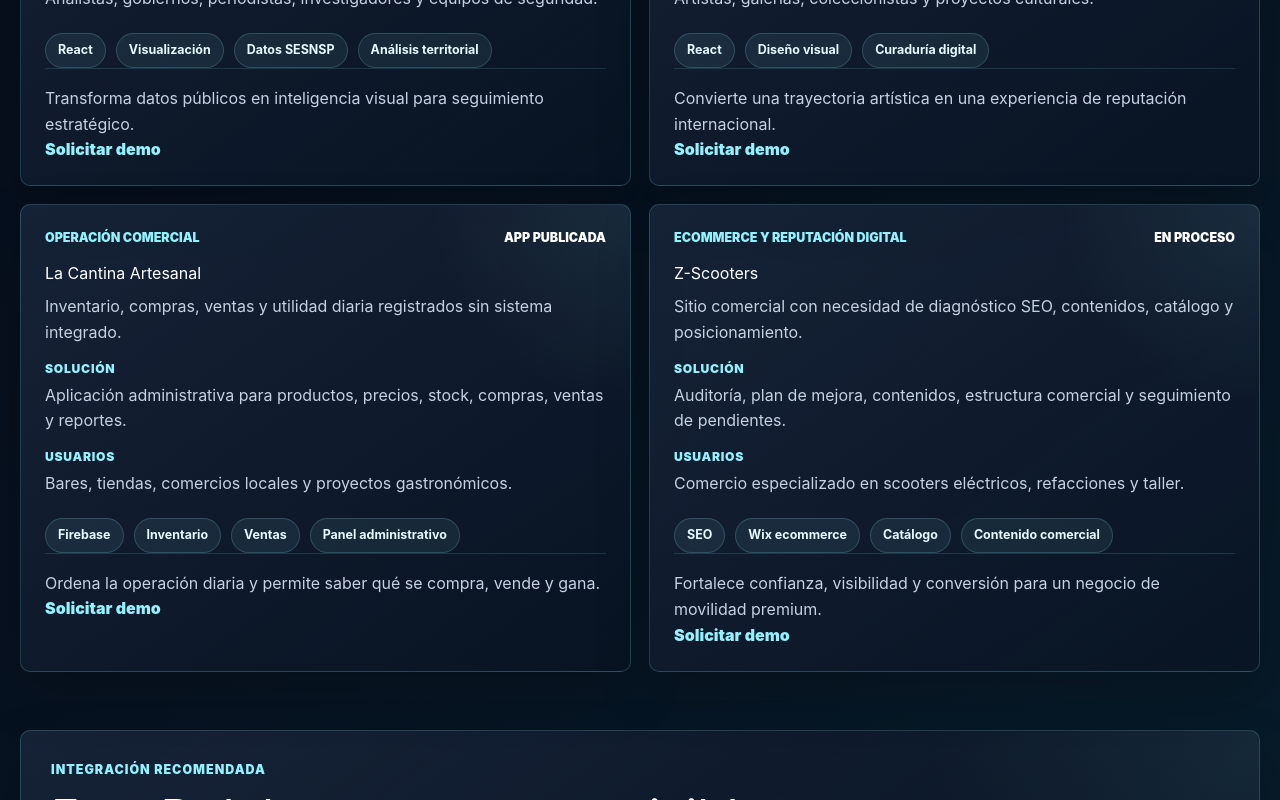
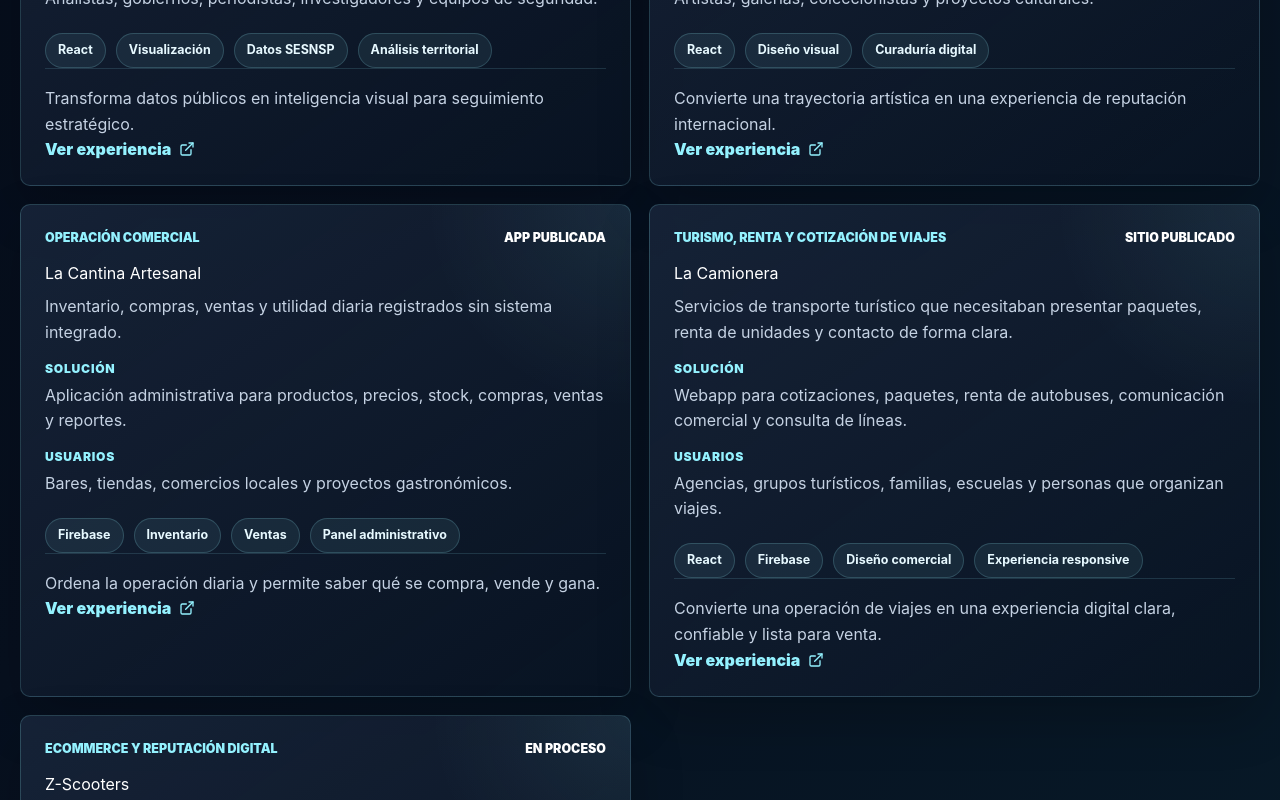
Before and after one commit to AISENSITIVITYSOLUTIONS/nni_official_page, a React (Vite) app: page /productos in a window 1280 px wide. Shown: the part 1940-2740 px from the top of the page. Built offline with nearby package versions, Linux system fonts and the light colour scheme.

Commit message:
Update product cards with live experience links

```diff
--- a/src/pages/Products.jsx
+++ b/src/pages/Products.jsx
@@ -1,5 +1,4 @@
 import { ExternalLink } from 'lucide-react'
-import { Link } from 'react-router-dom'
 
 const products = [
   {
@@ -11,6 +10,7 @@
     users: 'Equipos directivos, consultorías, coordinación académica y grupos de proyecto.',
     status: 'Prototipo conceptual',
     value: 'Reduce pérdida de acuerdos y convierte reuniones en seguimiento accionable.',
+    href: 'https://easymeet-admin.nni.ai/',
   },
   {
     name: 'Cash-ito',
@@ -21,6 +21,7 @@
     users: 'Comercios, talleres, proyectos familiares y microempresas.',
     status: 'Demo funcional',
     value: 'Hace visible el dinero cotidiano y ayuda a decidir con información simple.',
+    href: 'https://cashito2.web.app/home',
   },
   {
     name: 'InQilinos',
@@ -31,6 +32,7 @@
     users: 'Propietarios, administradores y pequeños portafolios inmobiliarios.',
     status: 'Prototipo',
     value: 'Profesionaliza una operación que suele depender de mensajes informales.',
+    href: 'https://inqilinos.nni.ai/introduccion',
   },
   {
     name: 'FaceR',
@@ -41,7 +43,7 @@
     users: 'Instituciones, edificios, eventos, escuelas y espacios con acceso controlado.',
     status: 'Landing publicada',
     value: 'Convierte la entrada institucional en una experiencia inteligente y verificable.',
-    href: 'https://facer-webpage.web.app/',
+    href: 'https://facer.nni.ai/',
   },
   {
     name: 'Delitos-SESNSP',
@@ -52,6 +54,7 @@
     users: 'Analistas, gobiernos, periodistas, investigadores y equipos de seguridad.',
     status: 'Sitio en desarrollo',
     value: 'Transforma datos públicos en inteligencia visual para seguimiento estratégico.',
+    href: 'https://delitos-sesnsp.nni.ai/',
   },
   {
     name: 'Lukas Portfolio',
@@ -62,6 +65,7 @@
     users: 'Artistas, galerías, coleccionistas y proyectos culturales.',
     status: 'Sitio publicado',
     value: 'Convierte una trayectoria artística en una experiencia de reputación internacional.',
+    href: 'https://lukas-beeckman-portfolio.web.app/',
   },
   {
     name: 'La Cantina Artesanal',
@@ -72,6 +76,18 @@
     users: 'Bares, tiendas, comercios locales y proyectos gastronómicos.',
     status: 'App publicada',
     value: 'Ordena la operación diaria y permite saber qué se compra, vende y gana.',
+    href: 'https://la-cantina-artesanal-adm-1d70f.web.app/',
+  },
+  {
+    name: 'La Camionera',
+    category: 'Turismo, renta y cotización de viajes',
+    problem: 'Servicios de transporte turístico que necesitaban presentar paquetes, renta de unidades y contacto de forma clara.',
+    solution: 'Webapp para cotizaciones, paquetes, renta de autobuses, comunicación comercial y consulta de líneas.',
+    tech: ['React', 'Firebase', 'Diseño comercial', 'Experiencia responsive'],
+    users: 'Agencias, grupos turísticos, familias, escuelas y personas que organizan viajes.',
+    status: 'Sitio publicado',
+    value: 'Convierte una operación de viajes en una experiencia digital clara, confiable y lista para venta.',
+    href: 'https://la-camionera.nni.ai/',
   },
   {
     name: 'Z-Scooters',
@@ -82,6 +98,7 @@
     users: 'Comercio especializado en scooters eléctricos, refacciones y taller.',
     status: 'En proceso',
     value: 'Fortalece confianza, visibilidad y conversión para un negocio de movilidad premium.',
+    href: 'https://www.zescootersmx.com/cart-page',
   },
 ]
 
@@ -121,15 +138,9 @@
               ))}
             </div>
             <p className="product-value">{product.value}</p>
-            {product.href ? (
-              <a className="text-link" href={product.href} rel="noreferrer" target="_blank">
-                Ver experiencia <ExternalLink size={16} />
-              </a>
-            ) : (
-              <Link className="text-link" to="/contacto">
-                Solicitar demo
-              </Link>
-            )}
+            <a className="text-link" href={product.href} rel="noreferrer" target="_blank">
+              Ver experiencia <ExternalLink size={16} />
+            </a>
           </article>
         ))}
       </div>
```
